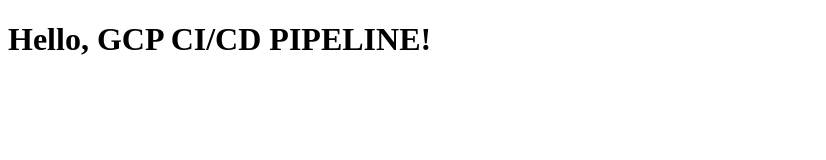
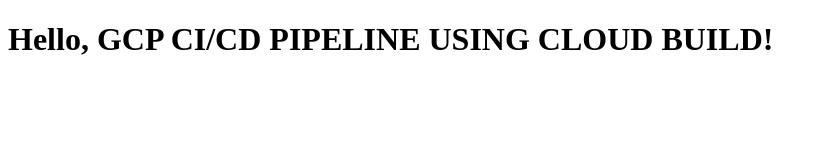
Before and after one commit to rattanjot-singh-tiwana/Cloud-Build-Powered-Nginx-Infra-with-Terraform, a plain HTML site: page index.html in a window 1280 px wide. Shown: the whole page, without its empty margins (0-826 px from the left). Drawn offline with Linux system fonts and the light colour scheme.

Commit message:
Update index.html

```diff
--- a/index.html
+++ b/index.html
@@ -4,6 +4,6 @@
 <title>GCP CI/CD Demo</title>
 </head>
 <body>
-<h1>Hello, GCP CI/CD PIPELINE!</h1>
+<h1>Hello, GCP CI/CD PIPELINE USING CLOUD BUILD!</h1>
 </body>
 </html>
```
